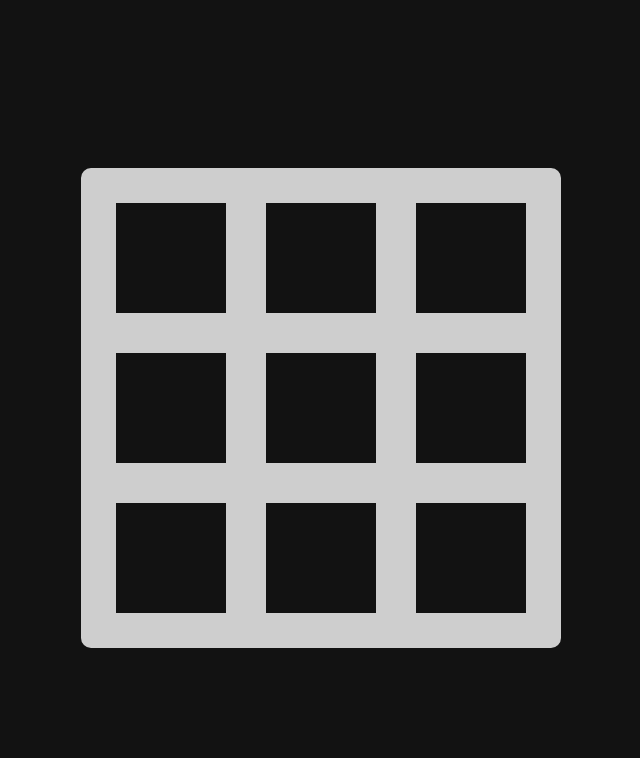
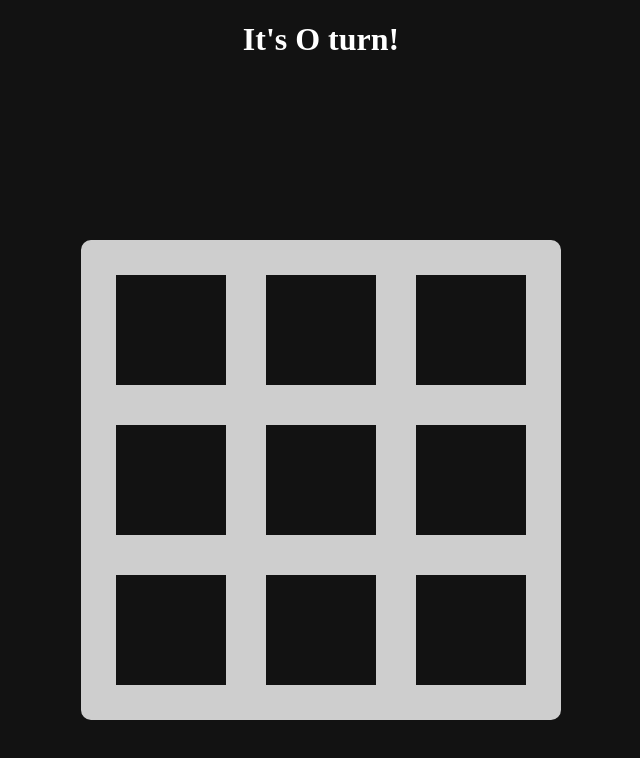
Before and after one commit to giacomocerquone/AM-users, an Angular app: page / in a window 1280 px wide. Shown: the top 758 px of the page, without its empty margins (319-959 px from the left). Built offline with nearby package versions, Linux system fonts and the light colour scheme.

Commit message:
add box click handling

```diff
--- a/src/app/app.component.css
+++ b/src/app/app.component.css
@@ -0,0 +1,4 @@
+h1 {
+  text-align: center;
+  color: #fff;
+}
--- a/src/app/app.component.html
+++ b/src/app/app.component.html
@@ -1 +1,3 @@
-<app-board></app-board>
+<h1>It's {{currPlayer}} turn!</h1>
+
+<app-board [currPlayer]="currPlayer" [matrix]="matrix" (matrixChange)="matrixChange($event)"></app-board>
--- a/src/app/app.component.ts
+++ b/src/app/app.component.ts
@@ -1,10 +1,32 @@
 import { Component } from '@angular/core';
+import { Player } from './models/Player';
 
 @Component({
   selector: 'app-root',
   templateUrl: './app.component.html',
-  styleUrls: ['./app.component.css']
+  styleUrls: ['./app.component.css'],
 })
 export class AppComponent {
-  title = 'tris';
+  public currPlayer: Player = Player.CIRCLE;
+
+  public matrix = [
+    ['', '', ''],
+    ['', '', ''],
+    ['', '', ''],
+  ];
+
+  switchCurrPlayer = () =>
+    (this.currPlayer =
+      this.currPlayer === Player.CIRCLE ? Player.CROSS : Player.CIRCLE);
+
+  matrixChange(event: { row: number; col: number }): void {
+    if (!this.matrix[event.row][event.col]) {
+      this.matrix[event.row][event.col] = this.currPlayer;
+      this.switchCurrPlayer();
+      console.log(this.matrix);
+      console.log(this.currPlayer);
+    } else {
+      alert("Non puoi assegnare nuovamente una casella")
+    }
+  }
 }
--- a/src/app/app.module.ts
+++ b/src/app/app.module.ts
@@ -4,11 +4,13 @@ import { NgModule } from '@angular/core';
 import { AppRoutingModule } from './app-routing.module';
 import { AppComponent } from './app.component';
 import { BoardComponent } from './components/atoms/board/board.component';
+import { BoxComponent } from './components/atoms/box/box.component';
 
 @NgModule({
   declarations: [
     AppComponent,
-    BoardComponent
+    BoardComponent,
+    BoxComponent
   ],
   imports: [
     BrowserModule,
--- a/src/app/components/atoms/board/board.component.css
+++ b/src/app/components/atoms/board/board.component.css
@@ -1,7 +1,3 @@
-app-board {
-  display: flex;
-}
-
 .board {
   width: 450px;
   height: 450px;
@@ -15,8 +11,7 @@ app-board {
   border-radius: 10px;
 }
 
-.board > span {
-  display: block;
+.board > app-box {
   border: 20px solid #cecece;
   margin: 0;
 }
--- a/src/app/components/atoms/board/board.component.html
+++ b/src/app/components/atoms/board/board.component.html
@@ -1,11 +1,11 @@
 <div class="board">
-  <span></span>
-  <span></span>
-  <span></span>
-  <span></span>
-  <span></span>
-  <span></span>
-  <span></span>
-  <span></span>
-  <span></span>
+  <ng-container *ngFor="let rows of matrix; let rowI = index">
+    <ng-container *ngFor="let box of rows; let colI = index">
+      <app-box
+        [row]="rowI"
+        [col]="colI"
+        (boxClicked)="boxClicked($event)"
+      ></app-box>
+    </ng-container>
+  </ng-container>
 </div>
--- a/src/app/components/atoms/board/board.component.ts
+++ b/src/app/components/atoms/board/board.component.ts
@@ -1,15 +1,21 @@
-import { Component, OnInit } from '@angular/core';
+import { Component, EventEmitter, Input, OnInit, Output } from '@angular/core';
+import { Player } from 'src/app/models/Player';
 
 @Component({
   selector: 'app-board',
   templateUrl: './board.component.html',
-  styleUrls: ['./board.component.css']
+  styleUrls: ['./board.component.css'],
 })
 export class BoardComponent implements OnInit {
+  @Input() currPlayer: Player = Player.CIRCLE;
+  @Input() matrix: Array<Array<string>> = [[], [], []];
+  @Output() matrixChange = new EventEmitter<{ row: number; col: number }>();
 
-  constructor() { }
+  constructor() {}
 
-  ngOnInit(): void {
+  ngOnInit(): void {}
+
+  boxClicked(event: { row: number; col: number }): void {
+    this.matrixChange.emit(event);
   }
-
 }
--- /dev/null
+++ b/src/app/components/atoms/box/box.component.css
@@ -0,0 +1,5 @@
+span {
+  width: 100%;
+  height: 100%;
+  display: block;
+}
--- /dev/null
+++ b/src/app/components/atoms/box/box.component.html
@@ -0,0 +1 @@
+<span (click)="onClick(row, col)"></span>
--- /dev/null
+++ b/src/app/components/atoms/box/box.component.ts
@@ -0,0 +1,21 @@
+import { Component, EventEmitter, Input, OnInit, Output } from '@angular/core';
+import { Player } from 'src/app/models/Player';
+
+@Component({
+  selector: 'app-box',
+  templateUrl: './box.component.html',
+  styleUrls: ['./box.component.css'],
+})
+export class BoxComponent implements OnInit {
+  @Input() row: number = 0;
+  @Input() col: number = 0;
+  @Output() boxClicked = new EventEmitter<{ row: number; col: number }>();
+
+  constructor() {}
+
+  ngOnInit(): void {}
+
+  onClick(row: number, col: number): void {
+    this.boxClicked.emit({ row, col });
+  }
+}
--- /dev/null
+++ b/src/app/models/Player.ts
@@ -0,0 +1,4 @@
+export enum Player {
+  CIRCLE = 'O',
+  CROSS = 'X',
+}
```
Also changed, not shown: 1 other file (tests, documents, lock files or other folders).
